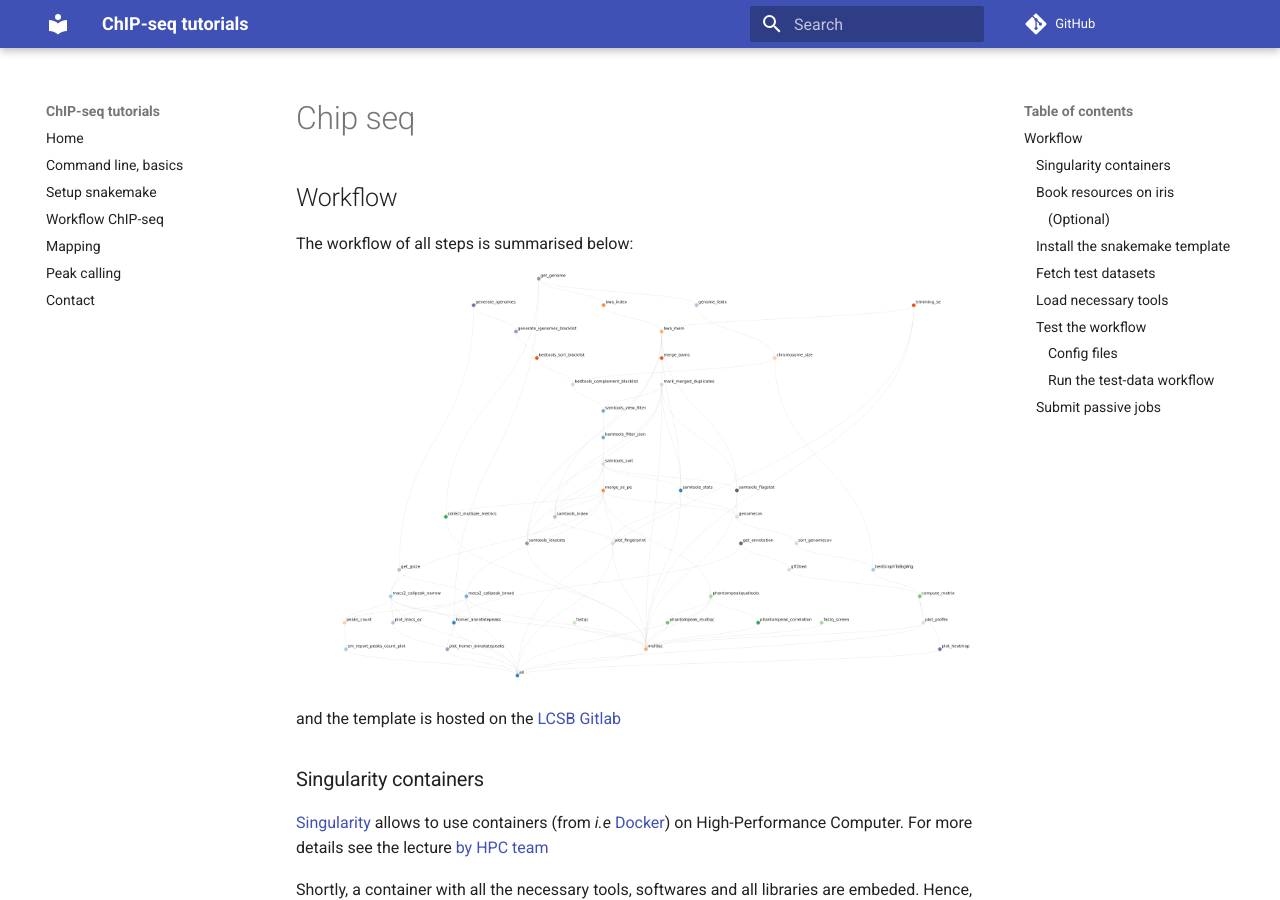
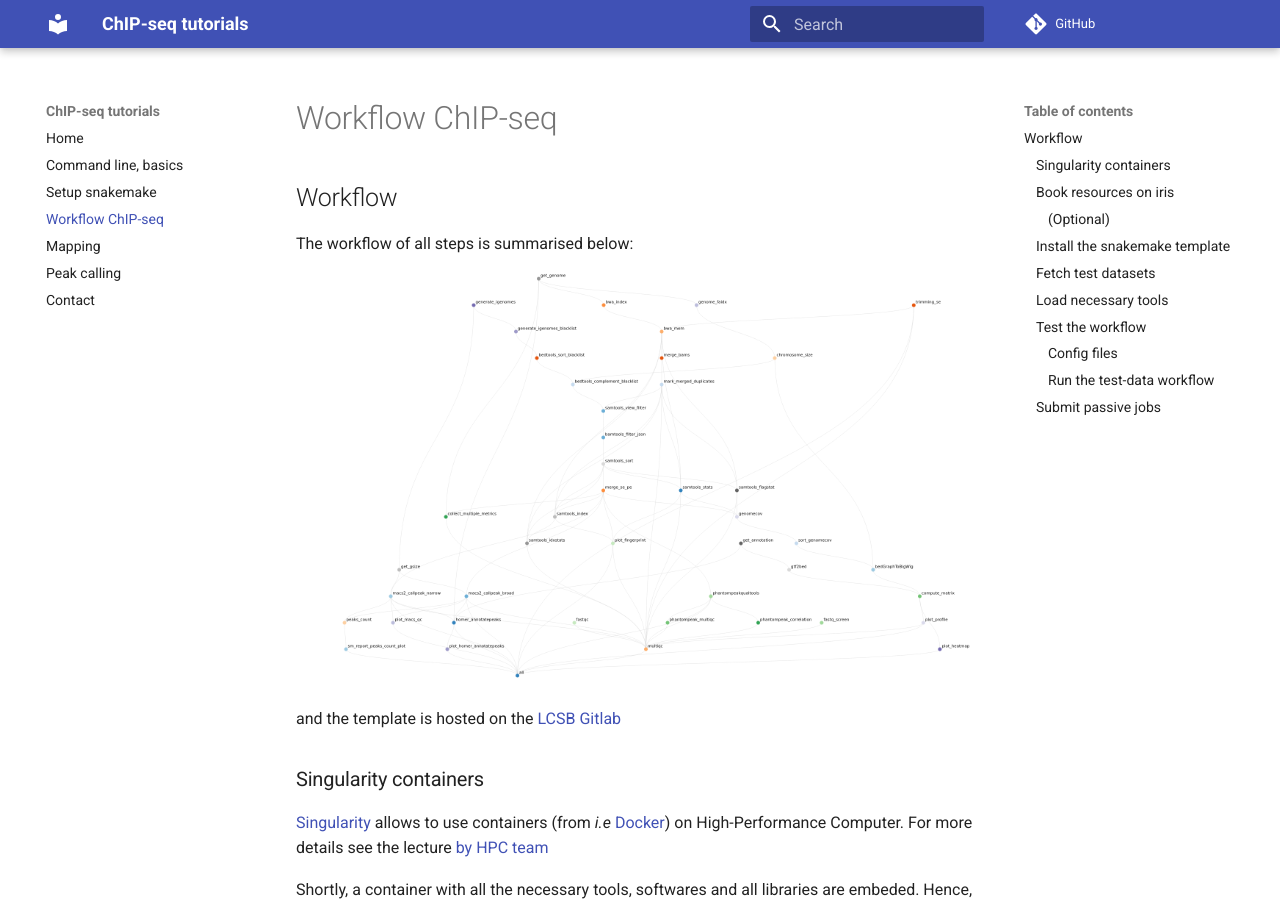
Before and after one commit to ginolhac/chip-seq, an MkDocs documentation site: the page built from docs/chip-seq.md, in a window 1280 px wide and 900 px high. Built offline with MkDocs 1.6.1 and Material for MkDocs 9.7.7, drawn with Linux system fonts in a browser that asks for light colours; comment, search, counter and statistics services are not loaded; some of the changed lines change nothing that is shown.

Commit message:
wrong link

```diff
--- a/mkdocs.yml
+++ b/mkdocs.yml
@@ -3,7 +3,7 @@ nav:
 - Home: index.md
 - "Command line, basics": cli.md
 - Setup snakemake: snakemake.md
-- Workflow ChIP-seq: workflow.md
+- Workflow ChIP-seq: chip-seq.md
 - Mapping: mapping.md
 - Peak calling: peak.md
 - Contact: contact.md
```
